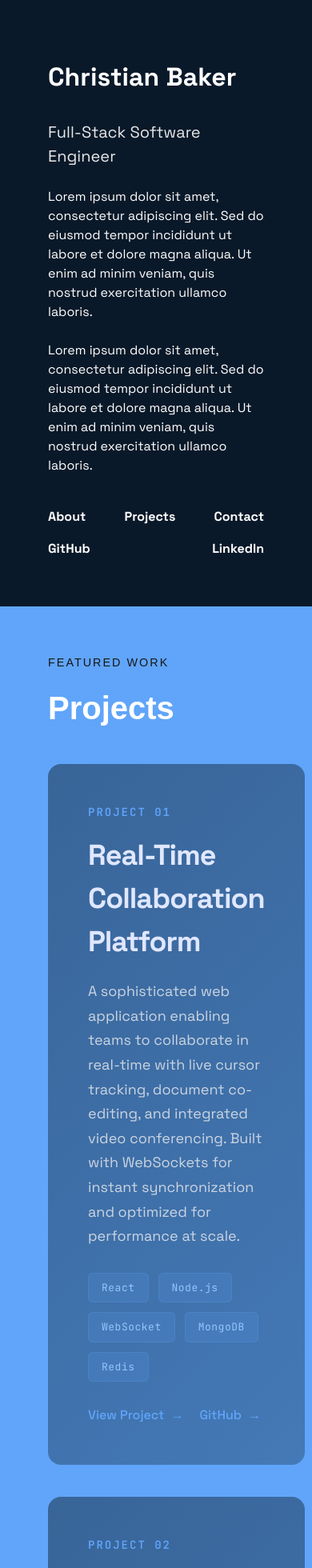
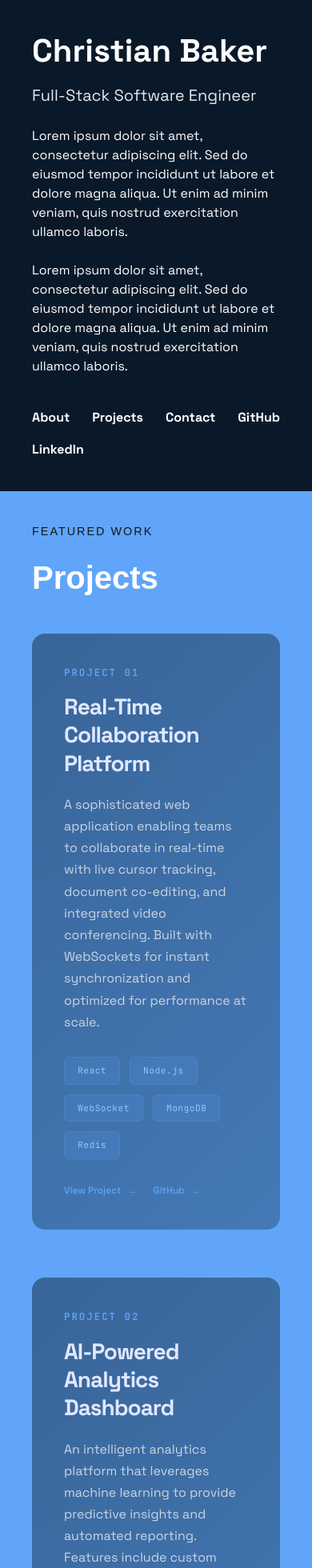
Before and after one commit to Majoggy/portfolio-v2, a Next.js app: page / in a window 390 px wide. Shown: the top 1960 px of the page at 80% size. Built offline with nearby package versions, Linux system fonts and the light colour scheme.

Commit message:
Mobile styling

```diff
--- a/app/components/LeftPanel/styled.ts
+++ b/app/components/LeftPanel/styled.ts
@@ -16,6 +16,11 @@ export const Wrapper = styled.div`
     position: relative;
     width: 100%;
     height: auto;
+    padding: ${spacing.lg};
+  }
+
+  @media (min-width: ${breakpoints.ultrawide}) {
+    padding-left: ${spacing.xxl};
   }
 `;
 
@@ -27,12 +32,17 @@ export const Name = styled.h1`
   margin: 0 0 1rem 0;
   line-height: 4.6rem;
 
+  @media (min-width: ${breakpoints.ultrawide}) {
+    font-size: 5rem;
+  }
+
   @media (max-width: ${breakpoints.tablet}) {
     font-size: 3rem;
+    line-height: 3rem;
   }
 
   @media (max-width: ${breakpoints.smallMobile}) {
-    font-size: 2rem;
+    font-size: 2.5rem;
   }
 `;
 
@@ -43,6 +53,10 @@ export const Title = styled.h2`
   font-weight: 400;
   margin: 0 0 1.5rem 0;
   opacity: 0.9;
+
+  @media (min-width: ${breakpoints.ultrawide}) {
+    font-size: 1.75rem;
+  }
 `;
 
 export const LinkList = styled.ul`
@@ -55,6 +69,10 @@ export const LinkList = styled.ul`
   justify-content: space-between;
   flex-wrap: wrap;
   padding-top: 1rem;
+
+  @media (min-width: ${breakpoints.ultrawide}) {
+    flex-direction: column;
+  }
 `;
 
 export const LinkItem = styled.li``;
@@ -66,10 +84,13 @@ export const Link = styled.a`
   font-size: 1rem;
   transition: color 0.3s ease;
   font-weight: 700;
-  // text-decoration: underline;
 
   &:hover {
     color: ${colors.electricBlue};
+  }
+
+  @media (min-width: ${breakpoints.ultrawide}) {
+    font-size: 1.5rem;
   }
 `;
 
@@ -79,4 +100,9 @@ export const About = styled.p`
   text-decoration: none;
   font-size: 1rem;
   margin-bottom: 1.5rem;
+
+  @media (min-width: ${breakpoints.ultrawide}) {
+    max-width: 75%;
+    font-size: 1.5rem;
+  }
 `;
--- a/app/components/RightPanel/components/ProjectCard/styled.ts
+++ b/app/components/RightPanel/components/ProjectCard/styled.ts
@@ -1,4 +1,4 @@
-import { colors, fonts, gradients, transitions } from '@/styles/utils';
+import { breakpoints, colors, fonts, gradients, spacing, transitions } from '@/styles/utils';
 import styled from 'styled-components';
 
 export const Card = styled.div`
@@ -11,6 +11,9 @@ export const Card = styled.div`
     transform: translateY(-2px);
     box-shadow: 0 0.3125rem 0.9375rem rgba(0, 0, 0, 0.4);
   }
+  @media (max-width: ${breakpoints.mobile}) {
+    padding: ${spacing.lg};
+  }
 `;
 
 export const ProjectNumber = styled.div`
@@ -20,6 +23,10 @@ export const ProjectNumber = styled.div`
   margin-bottom: 1rem;
   font-weight: 600;
   letter-spacing: 2px;
+
+  @media (max-width: ${breakpoints.mobile}) {
+    font-size: 0.775rem;
+  }
 `;
 
 export const Title = styled.h2`
@@ -29,6 +36,11 @@ export const Title = styled.h2`
   margin-bottom: 1.25rem;
   color: ${colors.lightGray};
   letter-spacing: -1px;
+
+  @media (max-width: ${breakpoints.mobile}) {
+    font-size: 1.75rem;
+    line-height: 2.2rem;
+  }
 `;
 
 export const Description = styled.p`
@@ -38,6 +50,10 @@ export const Description = styled.p`
   color: ${colors.mediumGray};
   margin-bottom: 1.875rem;
   font-weight: 400;
+
+  @media (max-width: ${breakpoints.mobile}) {
+    font-size: 1rem;
+  }
 `;
 
 export const TechStack = styled.div`
@@ -62,6 +78,10 @@ export const TechTag = styled.span`
   &:hover {
     background: rgba(96, 165, 250, 0.25);
     transform: translateY(-2px);
+  }
+
+  @media (max-width: ${breakpoints.mobile}) {
+    font-size: 0.7rem;
   }
 `;
 
@@ -95,4 +115,8 @@ export const ProjectLink = styled.a`
       transform: translateX(0.25rem);
     }
   }
+
+  @media (max-width: ${breakpoints.mobile}) {
+    font-size: 0.75rem;
+  }
 `;
--- a/app/components/RightPanel/components/Section/index.tsx
+++ b/app/components/RightPanel/components/Section/index.tsx
@@ -1,6 +1,5 @@
-import { colors } from '@/styles/utils';
 import React from 'react';
-import styled from 'styled-components';
+import { SectionContent, SectionLabel, SectionTitle, SectionWrapper } from './styled';
 
 interface Props {
   heading: string;
@@ -18,41 +17,3 @@ export const Section = ({ heading, label, children, id }: Props) => {
     </SectionWrapper>
   );
 };
-
-const SectionWrapper = styled.section`
-  margin-bottom: 6.25rem;
-  animation: fadeInUp 0.6s ease;
-
-  @keyframes fadeInUp {
-    from {
-      opacity: 0;
-      transform: translateY(1.875rem);
-    }
-    to {
-      opacity: 1;
-      transform: translateY(0);
-    }
-  }
-`;
-
-const SectionLabel = styled.div`
-  font-size: 0.9rem;
-  color: ${colors.darkBlue}
-  font-weight: 600;
-  letter-spacing: 2px;
-  text-transform: uppercase;
-  margin-bottom: 1rem;
-`;
-
-const SectionTitle = styled.h2`
-  font-size: 2.5rem;
-  font-weight: 700;
-  margin-bottom: 2.5rem;
-  color: ${colors.white};
-`;
-
-const SectionContent = styled.div`
-  display: grid;
-  gap: 2.5rem;
-  max-width: 75rem;
-`;
--- /dev/null
+++ b/app/components/RightPanel/components/Section/styled.ts
@@ -0,0 +1,43 @@
+import { breakpoints, colors, spacing } from '@/styles/utils';
+import styled from 'styled-components';
+
+export const SectionWrapper = styled.section`
+  margin-bottom: 6.25rem;
+  animation: fadeInUp 0.6s ease;
+
+  @keyframes fadeInUp {
+    from {
+      opacity: 0;
+      transform: translateY(1.875rem);
+    }
+    to {
+      opacity: 1;
+      transform: translateY(0);
+    }
+  }
+`;
+
+export const SectionLabel = styled.div`
+  font-size: 0.9rem;
+  color: ${colors.darkBlue}
+  font-weight: 600;
+  letter-spacing: 2px;
+  text-transform: uppercase;
+  margin-bottom: 1rem;
+`;
+
+export const SectionTitle = styled.h2`
+  font-size: 2.5rem;
+  font-weight: 700;
+  margin-bottom: 2.5rem;
+  color: ${colors.white};
+`;
+
+export const SectionContent = styled.div`
+  display: grid;
+  gap: ${spacing.xl};
+
+  @media (min-width: ${breakpoints.ultrawide}) {
+    grid-template-columns: repeat(2, 1fr);
+  }
+`;
--- a/app/components/RightPanel/styled.ts
+++ b/app/components/RightPanel/styled.ts
@@ -12,6 +12,7 @@ export const Wrapper = styled.div`
   @media (max-width: ${breakpoints.mobile}) {
     width: 100%;
     margin-left: 0;
+    padding: ${spacing.lg};
   }
 `;
 
--- a/styles/utils.ts
+++ b/styles/utils.ts
@@ -49,6 +49,7 @@ export const breakpoints = {
   mobile: '52.5rem',
   tablet: '64rem',
   desktop: '90rem',
+  ultrawide: '120rem',
 };
 
 export const spacing = {
```
